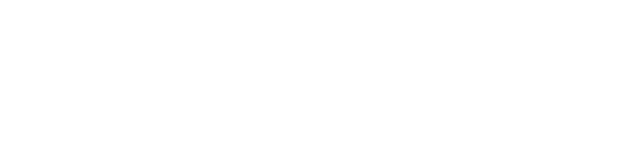
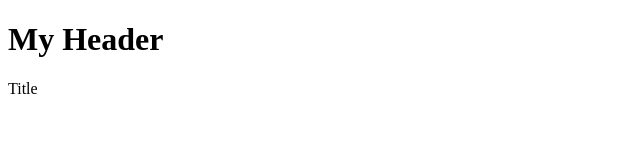
Before and after one commit to qa-AllaK/first_repo_hw, a plain HTML site: page index.html in a window 1280 px wide. Shown: the whole page, without its empty margins (0-640 px from the left). Drawn offline with Linux system fonts and the light colour scheme.

Commit message:
Added UI elements

```diff
--- a/index.html
+++ b/index.html
@@ -6,6 +6,8 @@
     <title>Qa automation</title>
 </head>
 <body>
+<h1>My Header</h1>
+<p>Title</p>
 
 </body>
 </html>
```
